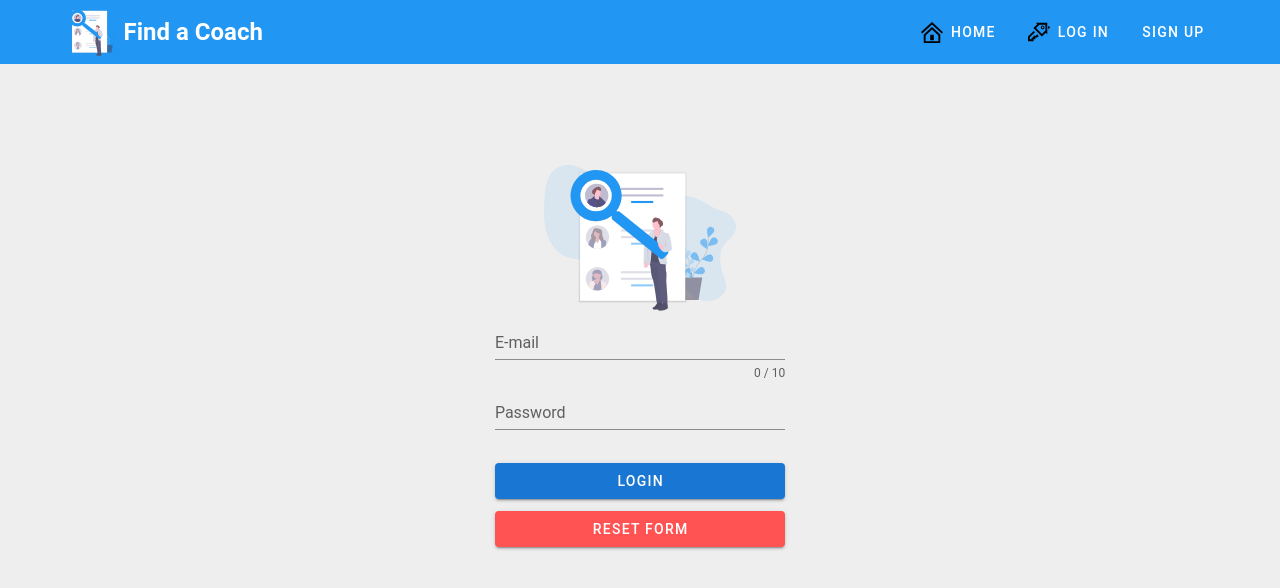
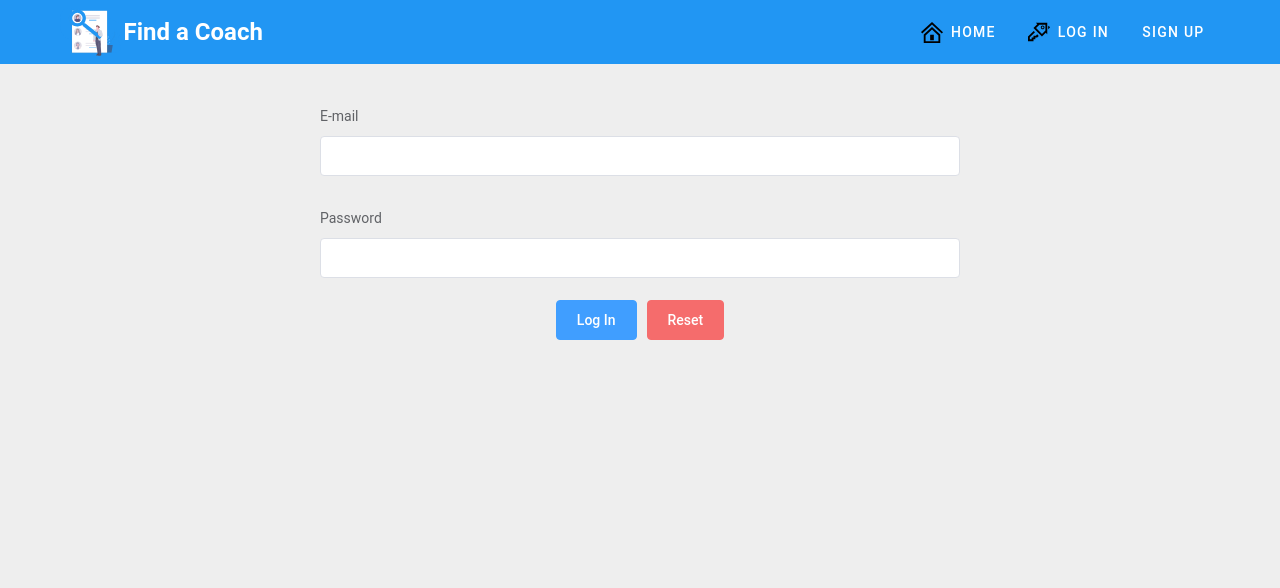
Before and after one commit to ymlihaa/find_a_coach, a Vue app: page /login in a window 1280 px wide. Shown: the top 588 px of the page. Built offline with nearby package versions, Linux system fonts and the light colour scheme; the HTML template or start-up script is replaced by a standard one; what vue-ellipse-progress, vuefire would draw is missing.

Commit message:
login page convert to elemen ui

```diff
--- a/src/views/Login.vue
+++ b/src/views/Login.vue
@@ -1,49 +1,31 @@
 <template >
-  <transition name="fade">
-    <div class="w-100 d-flex-col">
-      <v-form
-        class="form w-50 d-flex-col"
-        ref="form"
-        v-model="valid"
-        lazy-validation
-        outlined
-        @submit.prevent="handleLogin"
-      >
-        <img src="../assets/login_logo.svg" alt="" />
-
-        <div class="w-50">
-          <v-text-field
-            class="w-100"
-            v-model="email"
-            :counter="10"
-            :rules="emailRules"
-            label="E-mail"
-            required
-          ></v-text-field>
-
-          <v-text-field
-            class="input-group--focused w-100"
+  <el-container>
+    <el-main>
+      <el-form v-if="this.$store.state.dialog == false" align="center">
+        <el-form-item label="E-mail" prop="email">
+          <el-input v-model="email"></el-input>
+        </el-form-item>
+        <el-form-item label="Password" prop="pass">
+          <el-input
+            type="password"
             v-model="password"
-            :type="show3 ? 'text' : 'password'"
-            label="Password"
-            required
-          ></v-text-field>
-          <div class="d-flex-col">
-            <v-btn color="primary " class="w-100 mt-3" @click="handleLogin">
-              Login
-            </v-btn>
-            <v-btn color="error" class="w-100 mt-3" @click="reset">
-              Reset Form
-            </v-btn>
-          </div>
-        </div>
-      </v-form>
+            autocomplete="off"
+          ></el-input>
+        </el-form-item>
+        <el-form-item>
+          <el-button type="primary" @click="handleLogin">Log In</el-button>
+          <el-button type="danger" @click="reset">Reset</el-button>
+        </el-form-item>
+      </el-form>
       <dialog-app
         v-if="this.$store.state.dialog == true"
         :dialogMessage="errorMessage"
-      ></dialog-app></div
-  ></transition>
+      ></dialog-app>
+    </el-main>
+  </el-container>
 </template>
+
+
 
 
 <script>
@@ -59,8 +41,6 @@ export default {
     return {
       email: "",
       password: "",
-      valid: true,
-      show3: false,
       errorMessage: "",
       showDialog: this.$store.state.dialog,
     };
@@ -95,28 +75,13 @@ export default {
 </script>
 
 <style scoped>
-img {
-  width: 33%;
+.el-main {
+  display: flex;
+  justify-content: center;
+  align-items: center;
 }
 
-.form {
-  min-height: 70vh;
-}
-
-.mt-3 {
-  margin-top: 3rem;
-}
-.mt-10 {
-  margin-top: auto;
-}
-
-.fade-enter-active,
-.fade-leave-active {
-  transition: opacity 0.3s ease;
-}
-
-.fade-enter-from,
-.fade-leave-to {
-  opacity: 0;
+.el-form {
+  width: 80vmin;
 }
 </style>
```
